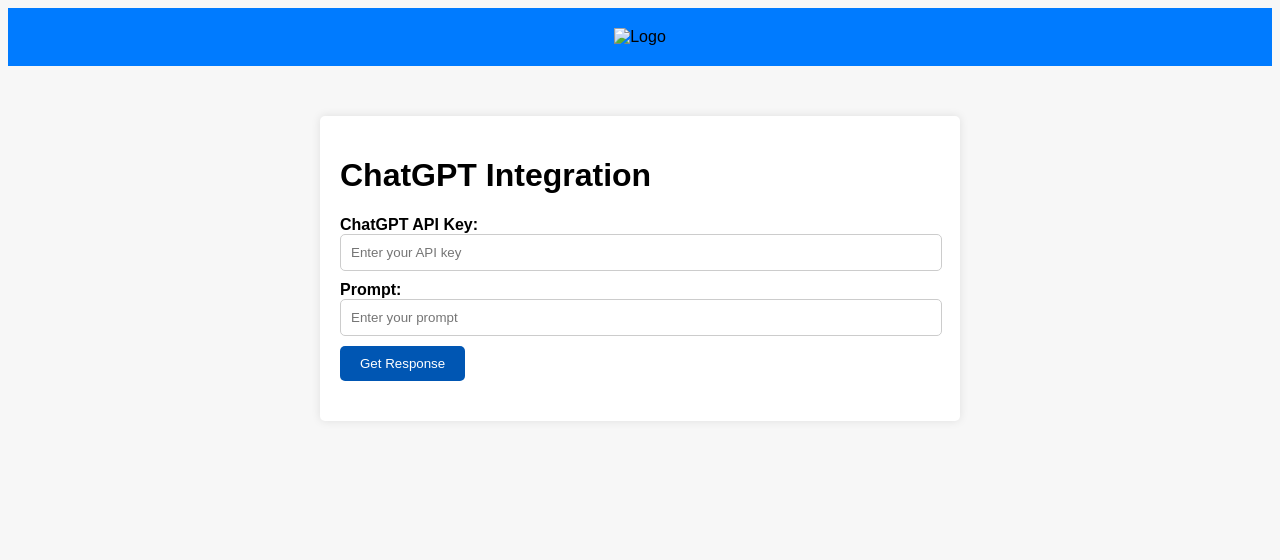
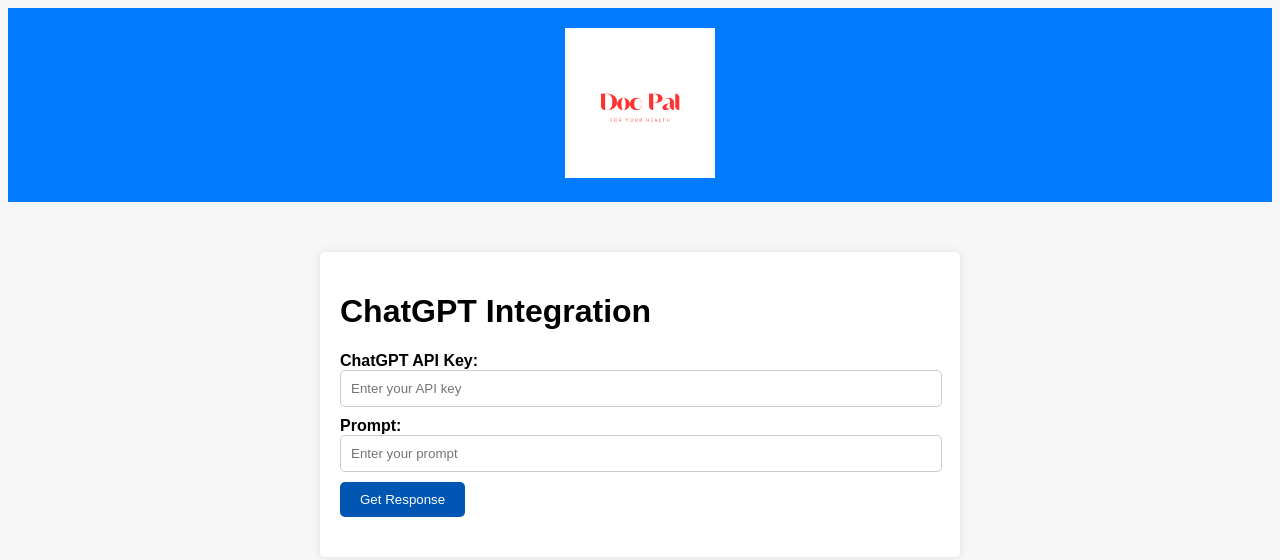
Before and after one commit to lleanza/cs139, a plain HTML site: page index.html in a window 1280 px wide. Drawn offline with Linux system fonts and the light colour scheme.

Commit message:
Update index.html

```diff
--- a/index.html
+++ b/index.html
@@ -9,7 +9,7 @@
 <body>
     <header>
         <div class="logo">
-            <img src="path_to_your_logo.png" alt="Logo">
+            <img src="docpal.png" alt="Logo">
         </div>
     </header>
     <div class="container">
```
